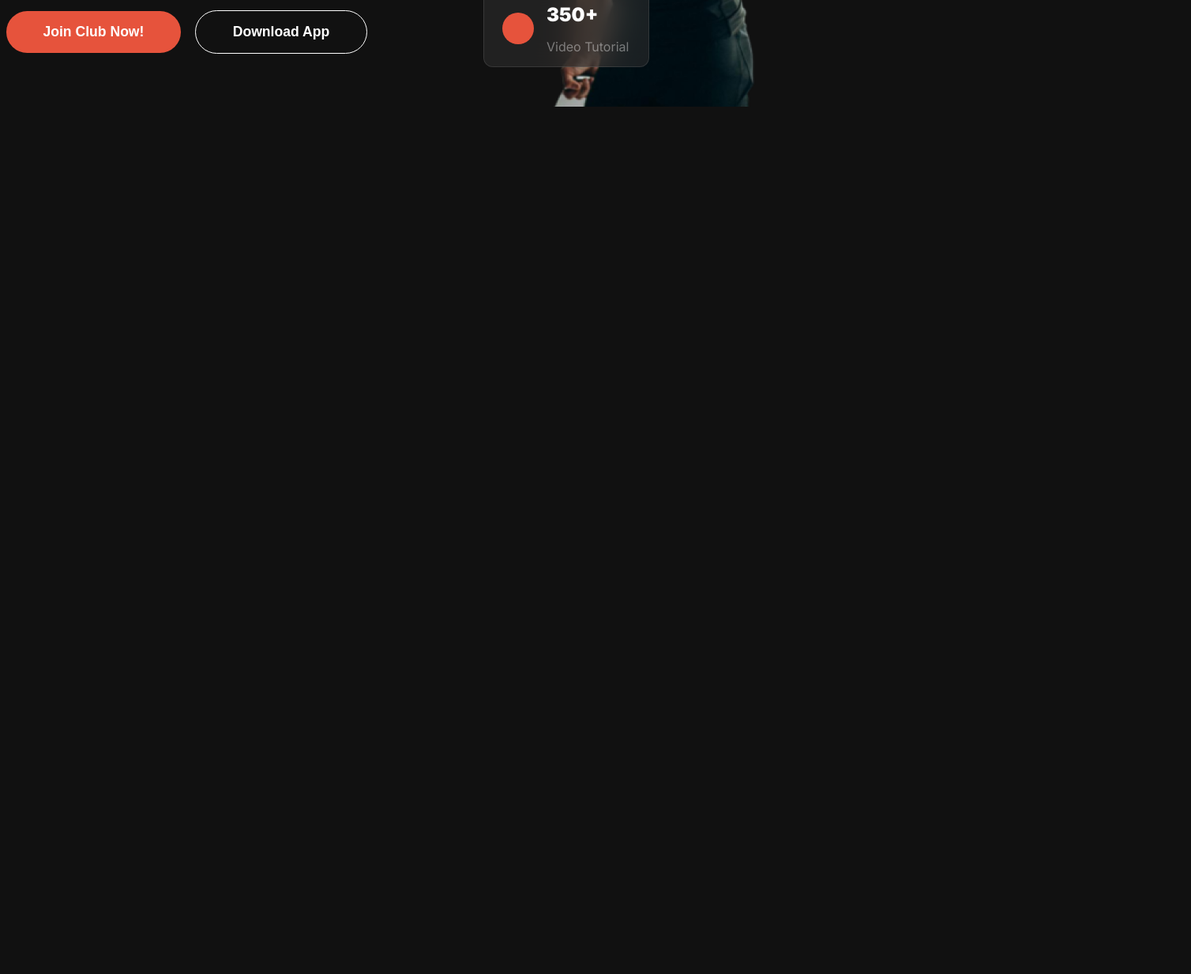
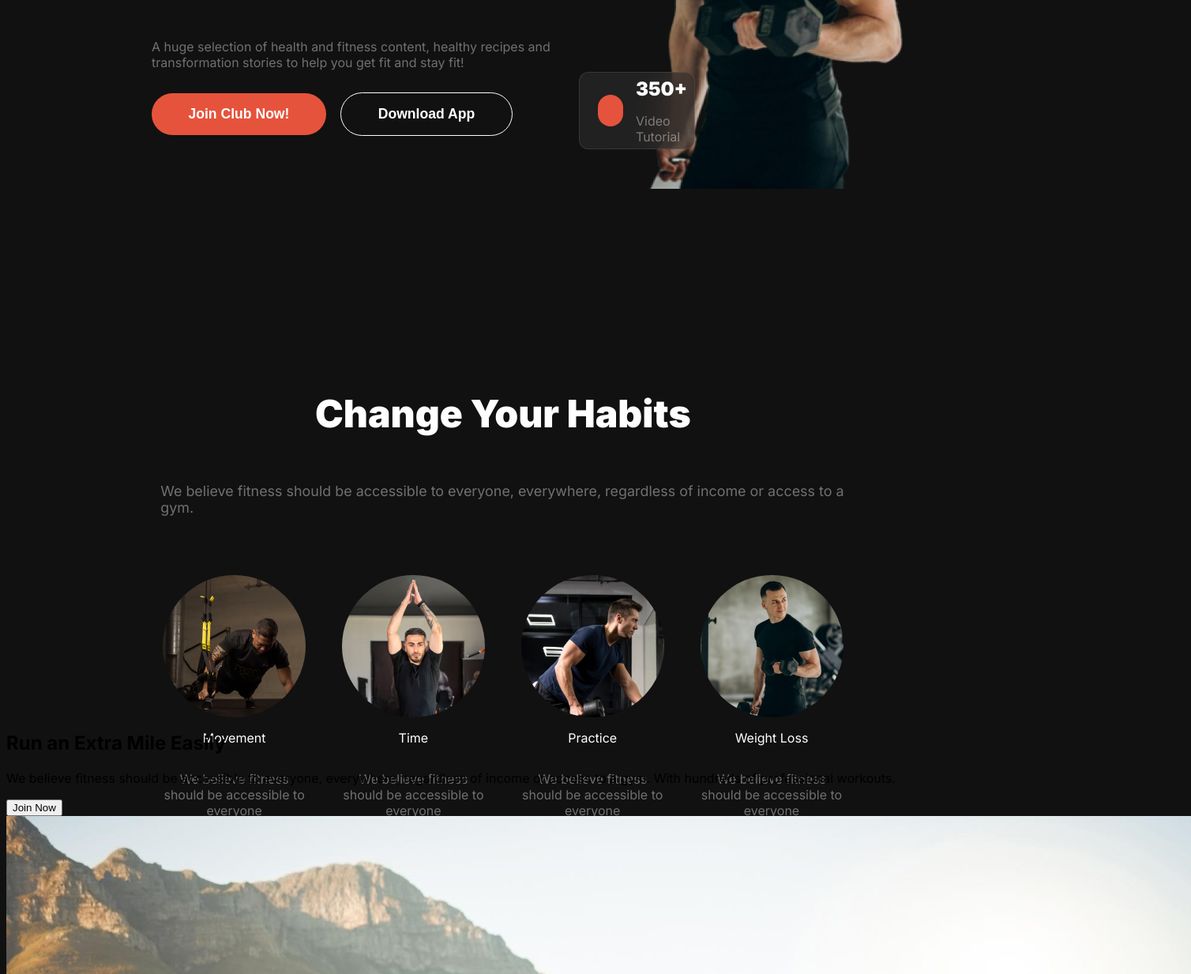
Before and after one commit to Muntakim61/assignment-2, a plain HTML site: page index.html in a window 1280 px wide. Shown: the part 518-1751 px from the top of the page at 79% size, 1508 px wide, since content can reach past the window. Before the commit the page ends 800 px from the top, so only its background shows below. Drawn offline with Linux system fonts and the light colour scheme.

Commit message:
added main part 1 and responsive part of main

```diff
--- a/index.html
+++ b/index.html
@@ -51,7 +51,42 @@
         </div>
     </header>
     <main>
-
+        <div class="habit display-flex">
+            <div class="habit-head">
+                <h2 class="habit-title white">Change Your Habits</h2>
+                <p class="habit-desc white-2">We believe fitness should be accessible to everyone, everywhere, regardless of income or access to a gym.</p>
+            </div>
+            <div class="habit-pic display-flex">
+                <div class="part-1">
+                    <img src="images/image 3.png" alt="">
+                    <p class="img-title white">Movement</p>
+                    <p class="img-desc white-2">We believe fitness should be accessible to everyone</p>
+                </div>
+                <div class="part-2">
+                    <img src="images/image 2.png" alt="">
+                    <p class="img-title white">Time</p>
+                    <p class="img-desc white-2">We believe fitness should be accessible to everyone</p>
+                </div>
+                <div class="part-3">
+                    <img src="images/image 4.png" alt="">
+                    <p class="img-title white">Practice</p>
+                    <p class="img-desc white-2">We believe fitness should be accessible to everyone</p>
+                </div>
+                <div class="part-4">
+                    <img src="images/image 5.png" alt="">
+                    <p class="img-title white">Weight Loss</p>
+                    <p class="img-desc white-2">We believe fitness should be accessible to everyone</p>
+                </div>
+            </div>
+        </div>
+        <div class="run">
+            <div class="run-part">
+                <h2 class="run-title">Run an Extra Mile Easily</h2>
+                <p class="run-desc">We believe fitness should be accessible to everyone, everywhere, regardless of income or access to a gym. With hundreds of professional workouts.</p>
+                <button class="optional-btn-1">Join Now</button>
+            </div>
+            <img src="images/run.jpg" alt="">
+        </div>
     </main>
     <footer></footer>
 </body>
--- a/styles/styles.css
+++ b/styles/styles.css
@@ -16,7 +16,9 @@
 .display-flex{
     display: flex;
 }
-
+.header{
+    max-width: 1440px;
+}
 .white{
     color: rgba(255, 255, 255, 1);
 }
@@ -42,6 +44,7 @@
 /*------------------------------------------------------------- navbar styles---------------------------------------------- */
 .navbar{
     justify-content: space-between;
+    margin: 3.5rem 11.5rem;
 }
 .nav-item{
     list-style: none;
@@ -66,9 +69,9 @@
     border-radius: 46px;
     padding: 8px 20px;
 }
-.navbar, .banner{
+.banner{
     max-width: 1440px;
-    margin: 0 auto;
+    margin: 0 11.5rem;
 }
 
 .burger-menu {
@@ -103,7 +106,8 @@
 }
 .image-container {
     width: 100%;
-    max-width: 100%;
+    max-width: 349px;
+    max-height: 580px;
     overflow: hidden;
     text-align: center;
 }
@@ -178,8 +182,11 @@
     .brand{
         margin-left: 20px;
     }
+    .navbar{
+        margin: 1.25rem;
+    }
     .banner{
-        margin: 20px;
+        margin: 1.25rem;
         display: flex;
         flex-direction: column;
     }
@@ -226,4 +233,58 @@
         height: auto;
     }
 }
-/* --------------------------------------------------------------------------------------------------- */
+/* ----------------------------------main body part 1------------------------------------------------ */
+.habit{
+    flex-direction: column;
+    margin: 13.2rem 12.6rem 0rem 12.2rem;
+    max-width: 1044px;
+    max-height: 452px;
+}
+.habit-title{
+    font-weight: 900;
+    font-size: 3rem;
+}
+.habit-desc{
+    font-size: 1.12rem;
+}
+.habit-head{
+    display: flex;
+    flex-direction: column;
+    align-items: center;
+    justify-content: center;
+    margin-bottom: 3.6rem;
+}
+.habit-pic{
+    gap: 2.5rem;
+    display: grid;
+    grid-template-columns: repeat(4,1fr);
+}
+.habit-pic img{
+    border-radius: 90px;
+}
+.part-1, .part-2, .part-3, .part-4{
+    width: 100%;
+    height: 100%;
+    max-width: 231px;
+    max-height: 271px;
+    display: flex;
+    flex-direction: column;
+    text-align: center;
+    /* justify-content: center; */
+    align-items: center;
+}
+/* -----------------------------------------responsive style for main section------------------------------------------ */
+@media screen and (max-width : 576px) {
+    .habit{
+        flex-direction: column;
+        margin: 25rem 0 0 0;
+    }
+    .habit-head{
+        text-align: center;
+        margin: 0;
+    }
+    .habit-pic{
+        grid-template-columns: repeat(1,1fr);
+        margin: 0 auto;
+    }
+}
```
